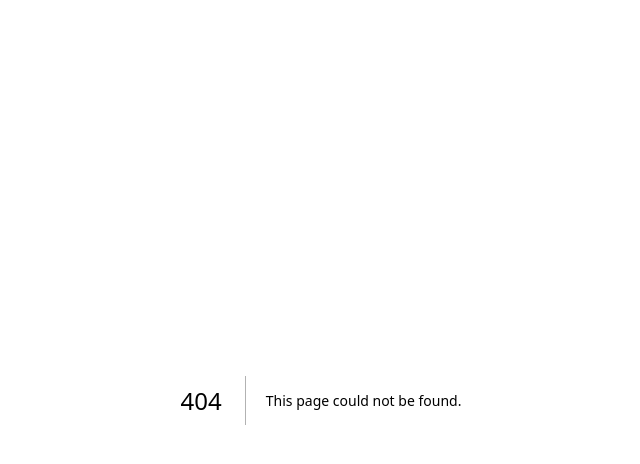
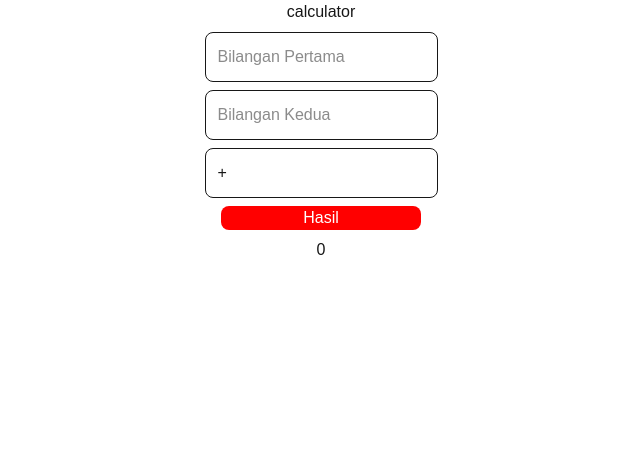
Before and after one commit to nurhalimatussyadiyahcitra-byte/my-app, a Next.js app: page /calculator in a window 1280 px wide. Before the commit this address had no page. Shown: the top 464 px of the page, without its empty margins (319-959 px from the left). Built offline with nearby package versions, Linux system fonts and the light colour scheme.

Commit message:
feature calculator

```diff
--- /dev/null
+++ b/app/calculator/page.tsx
@@ -0,0 +1,52 @@
+'use client'
+
+import React, { useState } from 'react'
+
+export default function calculator() {
+    const [variableOne, setVariableOne] = useState('')
+    const [variableTwo, setVariableTwo] = useState('')
+    const [aritmatika, setAritmatika] = useState('+')
+    const [result, setResult] = useState(0)
+
+    const submitAritmatika = () => {
+        if (variableOne && variableTwo){
+            //-,+,*,/
+            if (aritmatika === '+') {
+                const plus = Number(variableOne) + Number(variableTwo) ;
+                setResult(plus)
+            } else if (aritmatika === '-') {
+                const minus = Number(variableOne) - Number(variableTwo) ;
+                setResult(minus)
+            } else if (aritmatika === '*') {
+                const kali = Number(variableOne) * Number(variableTwo) ;
+                setResult(kali)
+            } else {
+                alert ('Aritmatika hanya bisa di isi oleh +,-,*,/')
+            }
+        } else {
+            alert('Bilangan Pertama dan Bilangan Kedua Wajib di isi')
+        }
+    }
+
+  return (
+    <div className = 'min-h-screen items-center justify-items-center '>
+        <h1>calculator</h1>
+        <div className='my-2'>
+            <input value={variableOne} onChange={(e) => setVariableOne(e.target.value)} className='border rounded-lg p-3'placeholder='Bilangan Pertama' />
+        </div>
+        <div className='my-2'>
+            <input value={variableTwo} onChange={(e) => setVariableTwo(e.target.value)} className='border rounded-lg p-3'placeholder='Bilangan Kedua' />
+        </div>
+        <div className='my-2'>
+        <input value={aritmatika} onChange={(e) => setAritmatika(e.target.value)} className='border rounded-lg p-3'placeholder='Aritmatika' />
+        </div>
+        <div className='my-2'>
+            <button className='w-[200px] bg-[red] text-white rounded-lg' onClick={submitAritmatika}>
+                Hasil
+            </button>
+        </div>
+        <h1>{result}</h1>
+    </div>
+
+  )
+}
--- a/app/page.tsx
+++ b/app/page.tsx
@@ -18,6 +18,20 @@ export default function Home() {
       <footer className="row-start-3 flex gap-[24px] flex-wrap items-center justify-center">
         <a
           className="flex items-center gap-2 hover:underline hover:underline-offset-4"
+          href="/calculator"
+
+        >
+          <Image
+            aria-hidden
+            src="/file.svg"
+            alt="File icon"
+            width={16}
+            height={16}
+          />
+          calculator
+        </a>
+        <a
+          className="flex items-center gap-2 hover:underline hover:underline-offset-4"
           href="/about"
 
         >
@@ -28,7 +42,7 @@ export default function Home() {
             width={16}
             height={16}
           />
-          About
+          about
         </a>
         <a
           className="flex items-center gap-2 hover:underline hover:underline-offset-4"
```
